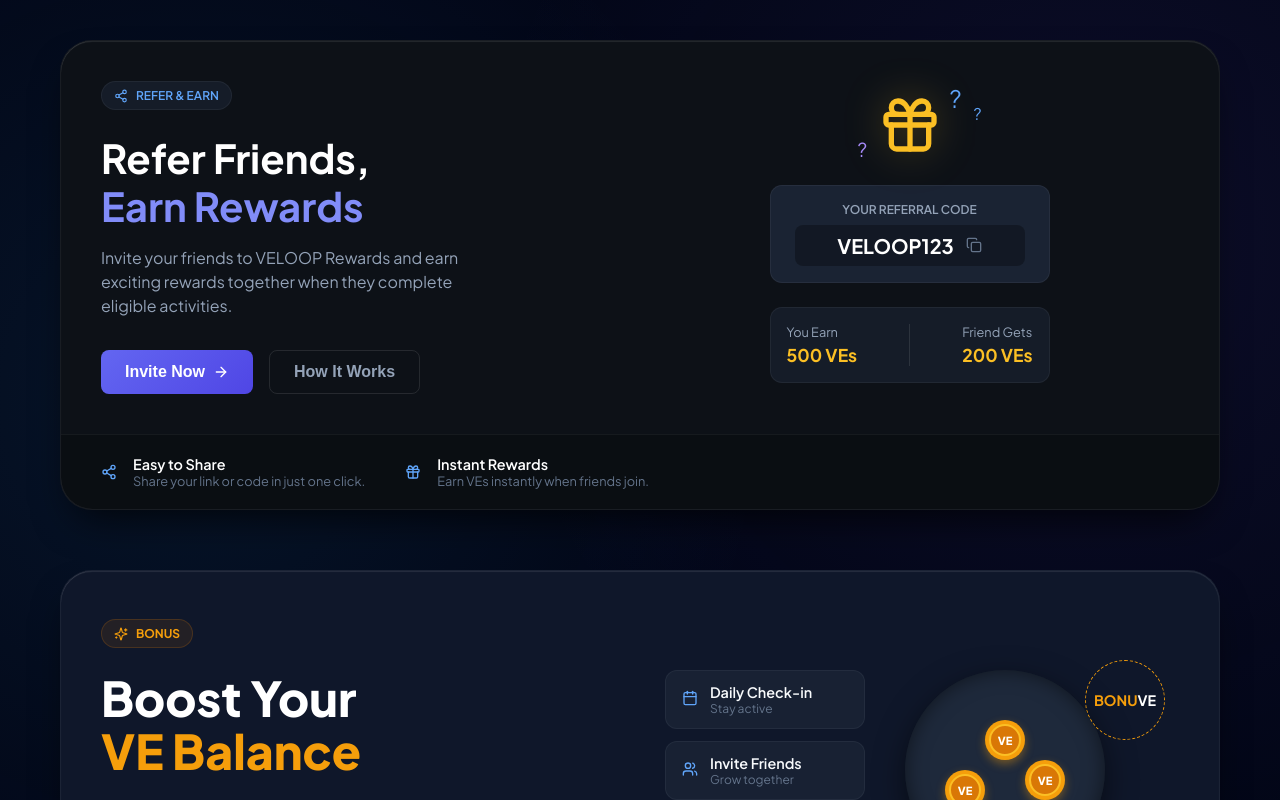
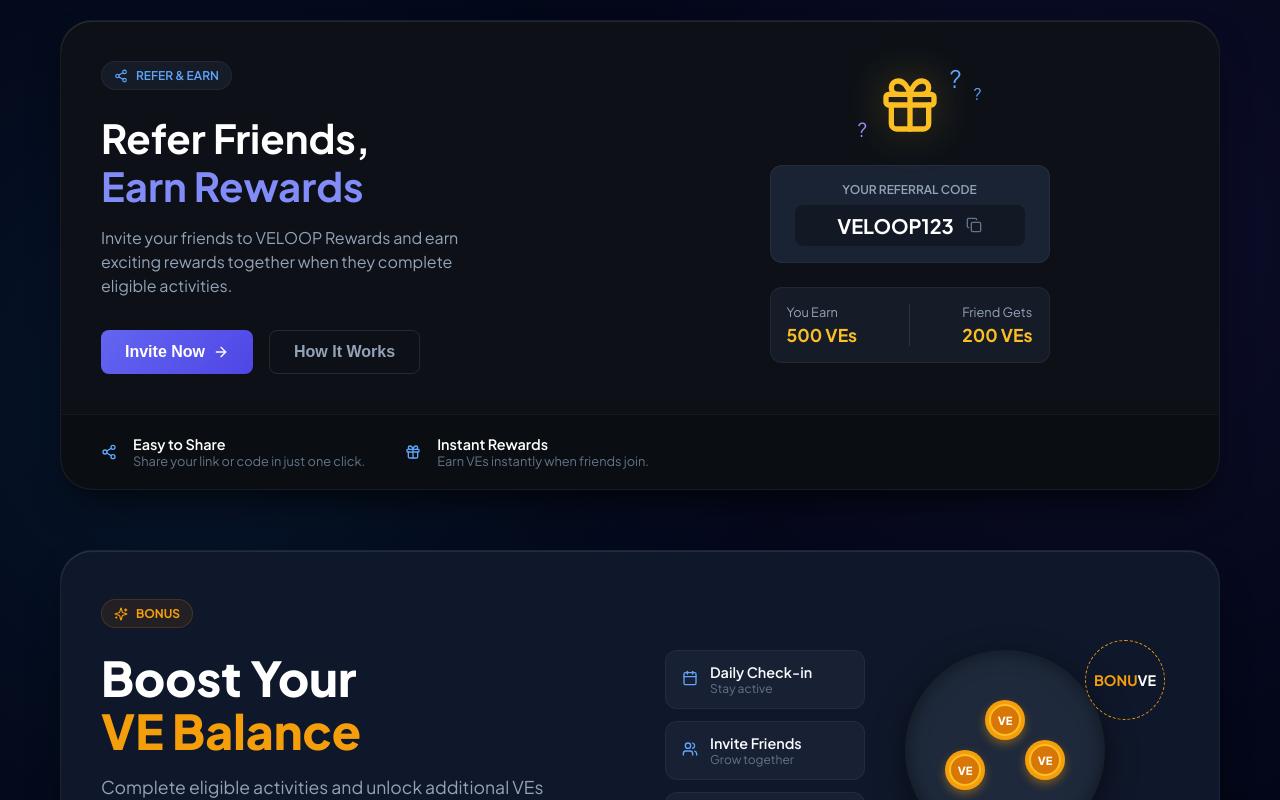
Before and after one commit to nandinisihare2332/veloop-rewards-banners, a React (Vite) app: page / in a window 1280 px wide. Shown: the top 800 px of the page. Built offline with nearby package versions, Linux system fonts and the light colour scheme.

Commit message:
style: further reduce top padding in app-container

```diff
--- a/src/App.css
+++ b/src/App.css
@@ -1,5 +1,5 @@
 .app-container {
-  padding: 40px 20px;
+  padding: 20px 20px 80px;
   display: flex;
   flex-direction: column;
   gap: 60px;
```
